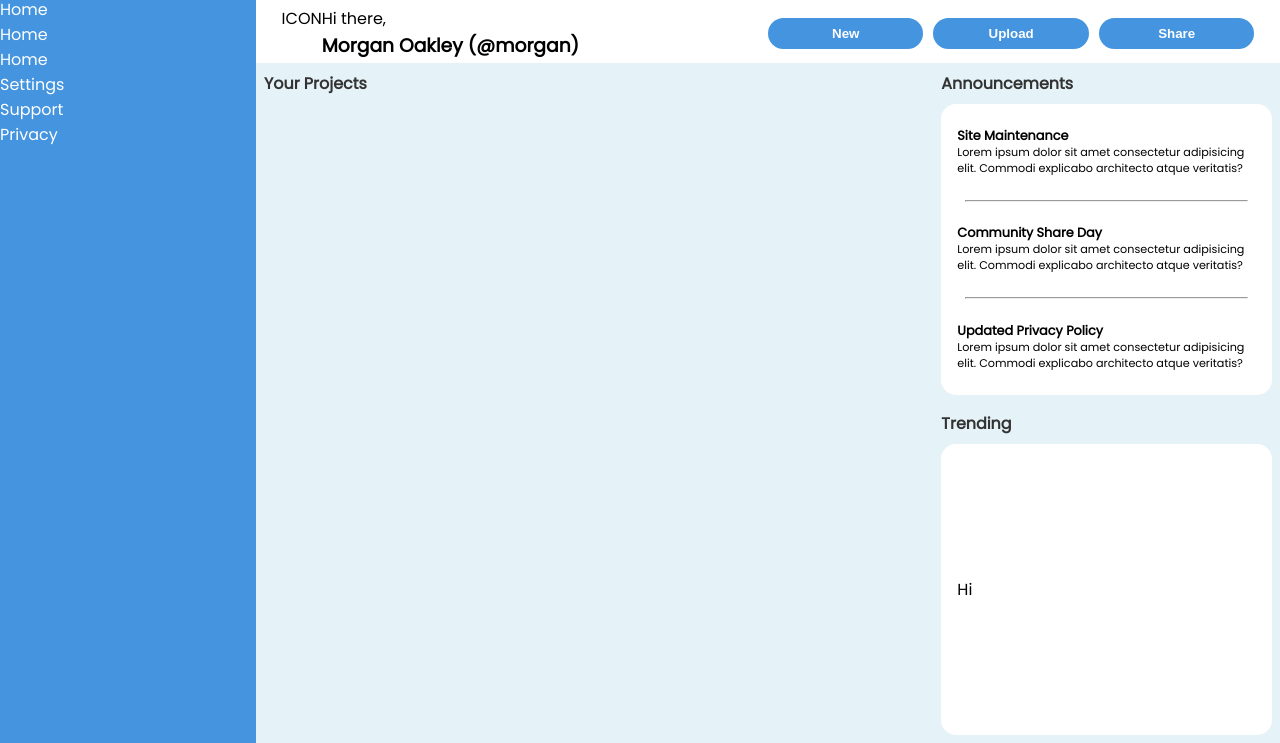
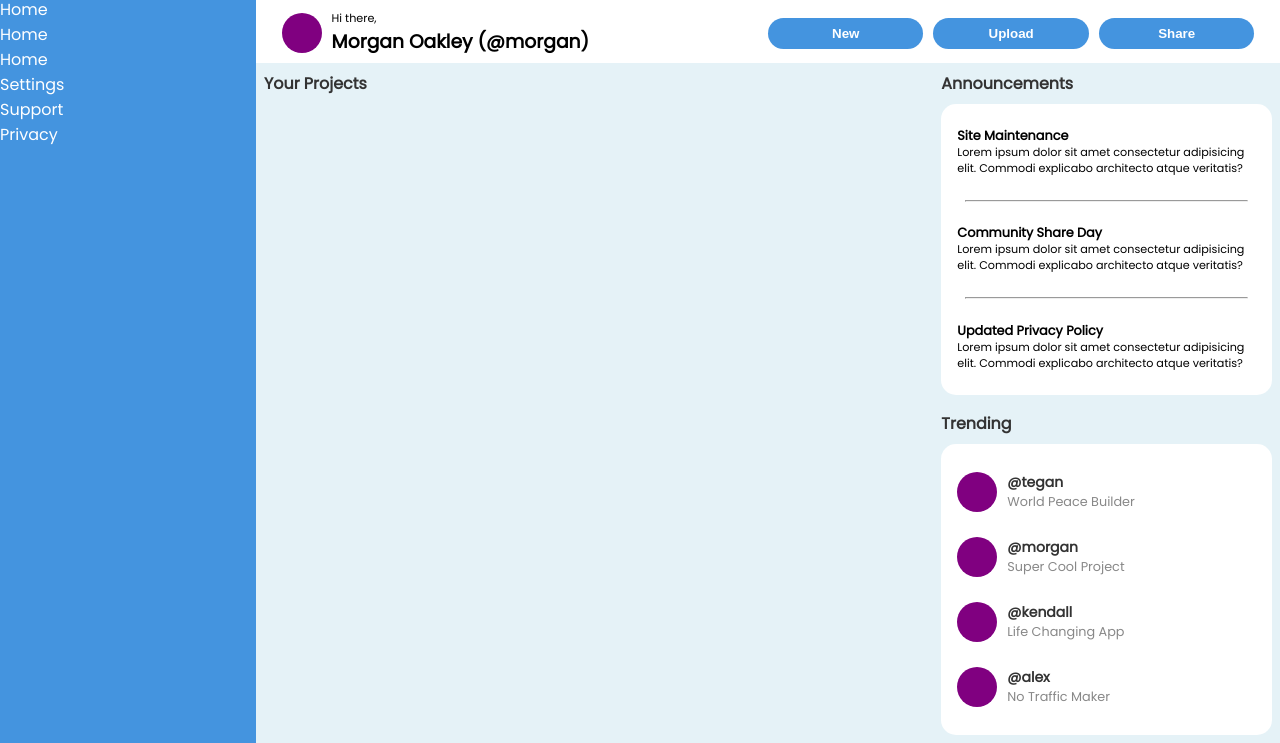
Before and after one commit to cjacqo/odin-admin-dashboard, a plain HTML site: page index.html in a window 1280 px wide. Shown: the part 57-800 px from the top of the page. Drawn offline with Linux system fonts and the light colour scheme.

Commit message:
Completed the trending content box styles

```diff
--- a/index.html
+++ b/index.html
@@ -33,13 +33,16 @@
         </aside>
         <header class="header section grid">
             <div class="search-bar" id="searchCell">
+                <div class="search-icon icon-container"><i class="fa-solid fa-magnifying-glass"></i></div>
                 <input type="text" class="search-input" id="searchInput">
             </div>
             <div class="alerts-bar" id="alertCell">
+                <div class="alert-icon icon-container"><i class="fa-solid fa-bell"></i></div>
                 <h6>Morgan Oakley</h6>
+                <div class="user-profile-pic"></div>
             </div>
             <div class="greeting-bar" id="greetingCell">
-                <div class="user-icon">ICON</div>
+                <div class="user-profile-pic"></div>
                 <div class="user-greeting">
                     <p>Hi there,</p>
                     <h3>Morgan Oakley (@morgan)</h3>
@@ -83,7 +86,34 @@
                     <h5>Trending</h5>
                 </div>
                 <div class="content-box">
-                    Hi
+                    <div class="content trend">
+                        <div class="user-profile-pic"></div>
+                        <div class="trend-info">
+                            <h6>@tegan</h6>
+                            <p>World Peace Builder</p>
+                        </div>
+                    </div>
+                    <div class="content trend">
+                        <div class="user-profile-pic"></div>
+                        <div class="trend-info">
+                            <h6>@morgan</h6>
+                            <p>Super Cool Project</p>
+                        </div>
+                    </div>
+                    <div class="content trend">
+                        <div class="user-profile-pic"></div>
+                        <div class="trend-info">
+                            <h6>@kendall</h6>
+                            <p>Life Changing App</p>
+                        </div>
+                    </div>
+                    <div class="content trend">
+                        <div class="user-profile-pic"></div>
+                        <div class="trend-info">
+                            <h6>@alex</h6>
+                            <p>No Traffic Maker</p>
+                        </div>
+                    </div>
                 </div>
             </aside>
         </main>
--- a/js/icons.js
+++ b/js/icons.js
@@ -51,7 +51,5 @@ const icons = {
         {
             classNames: 'fa-solid fa-share-nodes'
         }
-    ],
-    search: 'fa-solid fa-magnifying-glass',
-    bell: 'fa-solid fa-bell'
+    ]
 }
--- a/styles.css
+++ b/styles.css
@@ -66,9 +66,17 @@ body {
 
 }
 
+.search-bar,
+.alerts-bar,
+.greeting-bar {
+    display: flex;
+    align-items: center;
+    gap: 10px;
+
+}
+
 .search-bar {
     grid-area: search;
-
 }
 #searchInput {
     background-color: var(--grey);
@@ -83,10 +91,18 @@ body {
 .alerts-bar {
     grid-area: alerts;
 }
+.user-profile-pic {
+    width: 40px;
+    height: 40px;
+    border-radius: 50%;
+    background-color: purple;
+}
 
 .greeting-bar {
     grid-area: greeting;
-    display: flex;
+}
+.user-greeting > p {
+    font-size: 0.70rem;
 }
 
 .actions-bar {
@@ -164,6 +180,21 @@ body {
     font-size: 0.70rem;
 }
 
+.content.trend {
+    display: flex;
+    gap: 10px;
+}
+
+.trend-info > h6 {
+    color: var(--header-color);
+    font-size: 14px;
+}
+
+.trend-info > p {
+    color: var(--sub-color);
+    font-size: 0.8rem;
+}
+
 .seperator {
     margin: 0.5rem;
 }
```
